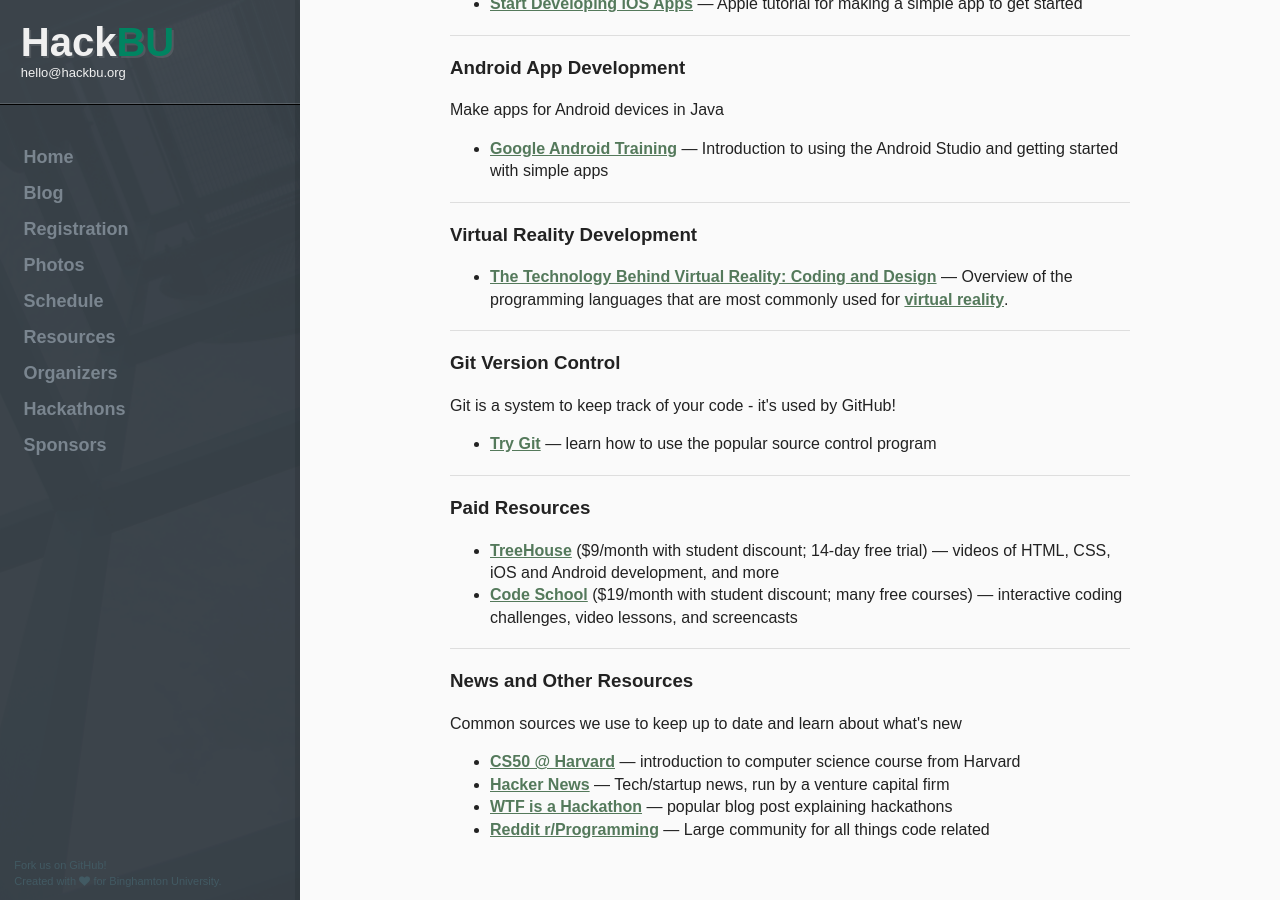
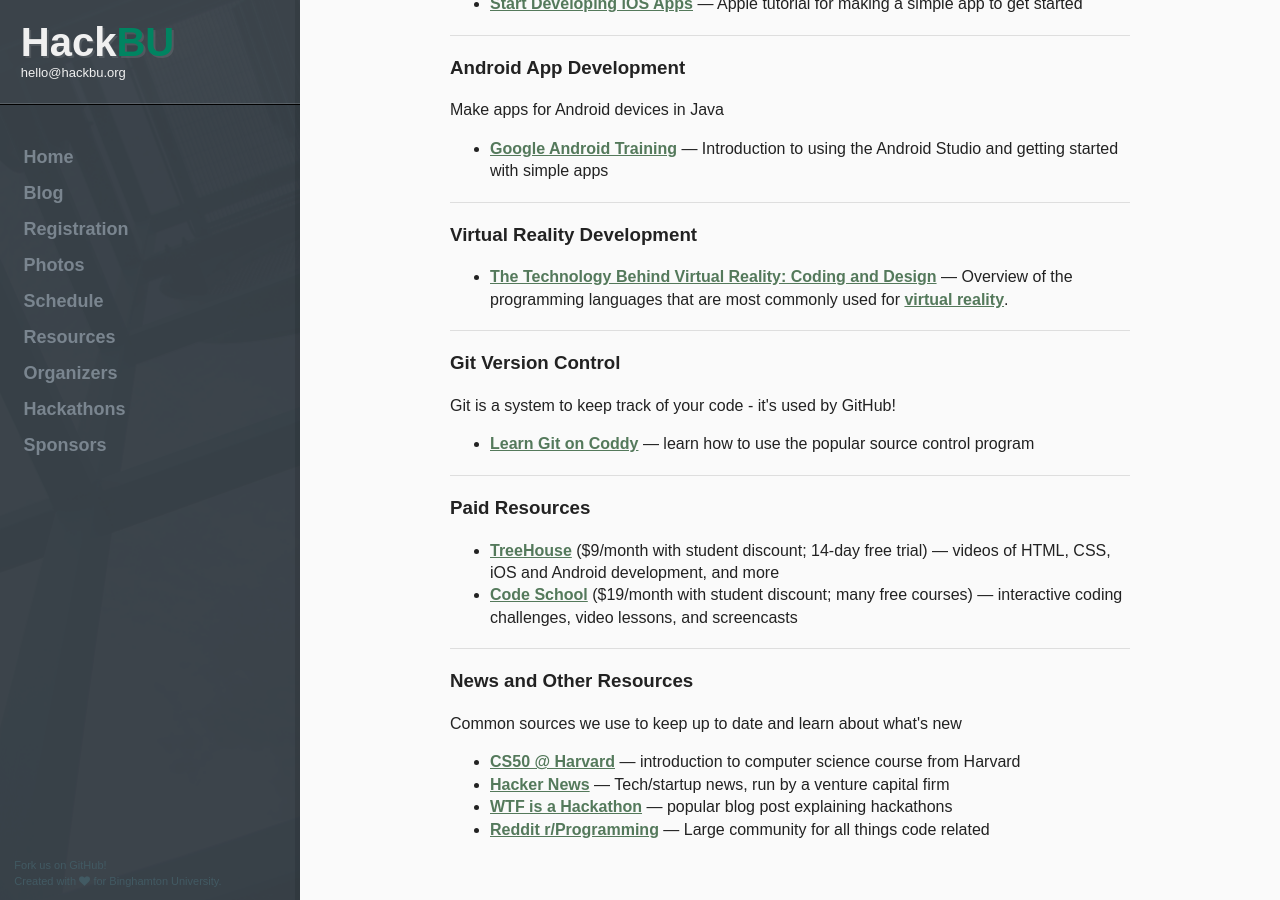
Before and after one commit to hackbinghamton/hackbinghamton.github.io, a Jekyll site: the page built from resources/index.html, in a window 1280 px wide and 900 px high, scrolled down 1100 px. Built offline with Jekyll 4.4.1, drawn with Linux system fonts in a browser that asks for light colours.

Commit message:
Replace the Try Git link (Code School shut down)

```diff
--- a/resources/index.html
+++ b/resources/index.html
@@ -70,7 +70,7 @@
 	<h3>Git Version Control</h3>
 	<p>Git is a system to keep track of your code - it's used by GitHub!</p>
 	<ul>
-		<li><a href="https://www.codeschool.com/courses/try-git">Try Git</a> &mdash; learn how to use the popular source control program</li>
+		<li><a href="https://coddy.tech/landing/git">Learn Git on Coddy</a> &mdash; learn how to use the popular source control program</li>
 	</ul>
 </div>
 
```
